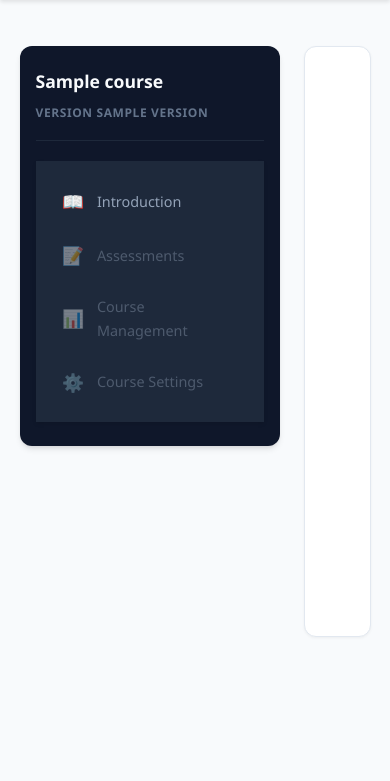
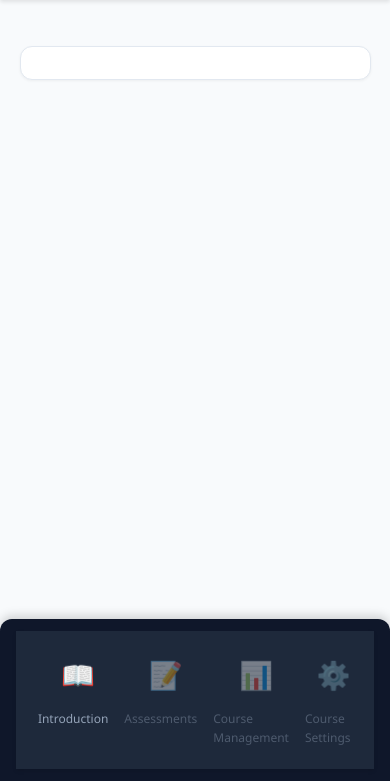
Before and after one commit to flippedmath/MAP, a Django app: template math_assessment_platform/assessment_tool/templates/assessment_tool/components/course_sidebar.html in a window 390 px wide. Shown: the part 63-844 px from the top of the page. Run offline with Django 5.2, Linux system fonts and the light colour scheme; the template is opened without the code that fills it: most values are stand-ins (such as "Sample title", 1, 10 or a date in 2020); data that the repository does not hold is empty.

Commit message:
Made the sidbar drop to the bottom for phone and tablet views. (and look nice!)

```diff
--- a/math_assessment_platform/assessment_tool/static/assessment_tool/css/course_sidebar.css
+++ b/math_assessment_platform/assessment_tool/static/assessment_tool/css/course_sidebar.css
@@ -121,3 +121,76 @@
     flex-grow: 1;                 /* Forces the text container to occupy all available row space */
     display: inline-block;
 }
+
+/* ==========================================================================\n   📱 RESPONSIVE MOBILE & TABLET BOTTOM FIXED NAVIGATION\n   ========================================================================== */
+@media (max-width: 768px) {
+    /* 1. Stack the main layout vertically and ensure full content width */
+    .course-layout-container {
+        flex-direction: column;
+        gap: 16px;
+        margin-bottom: 80px; /* Prevent the fixed bottom bar from covering content */
+    }
+
+    /* 2. Reposition the sidebar container to anchor rigidly to the viewport floor */
+    .course-sidebar {
+        position: fixed;
+        bottom: 0;
+        left: 0;
+        right: 0;
+        width: 100%;
+        max-width: 100%;
+        border-radius: 12px 12px 0 0; /* Rounded corners only on top */
+        z-index: 1000; /* Ensure it floats over text and tables */
+        padding: 12px 16px;
+        margin: 0;
+        box-shadow: 0 -4px 10px rgba(0, 0, 0, 0.15);
+        display: flex;
+        flex-direction: row; /* Horizontal alignment for mobile elements */
+        align-items: center;
+        justify-content: space-between;
+        gap: 12px;
+    }
+
+    /* 3. Hide the descriptive header and version text to save screen real estate */
+    .sidebar-header {
+        display: none !important;
+    }
+
+    /* 4. Spread navigation list out horizontally across the bar width */
+    .sidebar-nav {
+        display: flex !important;
+        flex-direction: row !important;
+        width: 100%;
+        justify-content: space-around;
+        gap: 8px;
+    }
+
+    /* 5. Optimize the layout of individual navigation block buttons */
+    .nav-item {
+        flex: 1;
+        flex-direction: column; /* Stack emoji above text for a clean app-like look */
+        justify-content: center;
+        align-items: center;
+        text-align: center;
+        padding: 6px 4px !important;
+        font-size: 0.75rem; /* Slightly more compact font */
+        gap: 4px;
+    }
+
+    /* Override the rigid width limits you have on icons so they scale natively */
+    .nav-item .nav-icon {
+        margin: 0 !important;
+        width: auto !important;
+        min-width: auto !important;
+        max-width: auto !important;
+        font-size: 1.7rem;
+    }
+
+    /* 6. Expand the content work area to utilize the full width of mobile screens */
+    .course-content-pane {
+        width: 100%;
+        min-height: auto;
+        padding: 16px;
+        box-sizing: border-box;
+    }
+}
--- a/math_assessment_platform/assessment_tool/static/assessment_tool/js/course_intro.js
+++ b/math_assessment_platform/assessment_tool/static/assessment_tool/js/course_intro.js
@@ -96,7 +96,7 @@ function toggleIntroEditor(showEditor) {
             let cleanHtml = "";
             let rawValue = payloadInput.value ? payloadInput.value.trim() : "";
 
-            console.log("Raw Payload Value being loaded:", rawValue);
+            // console.log("Raw Payload Value being loaded:", rawValue);
 
             // Handle parsing strategies
             if (rawValue) {
```
